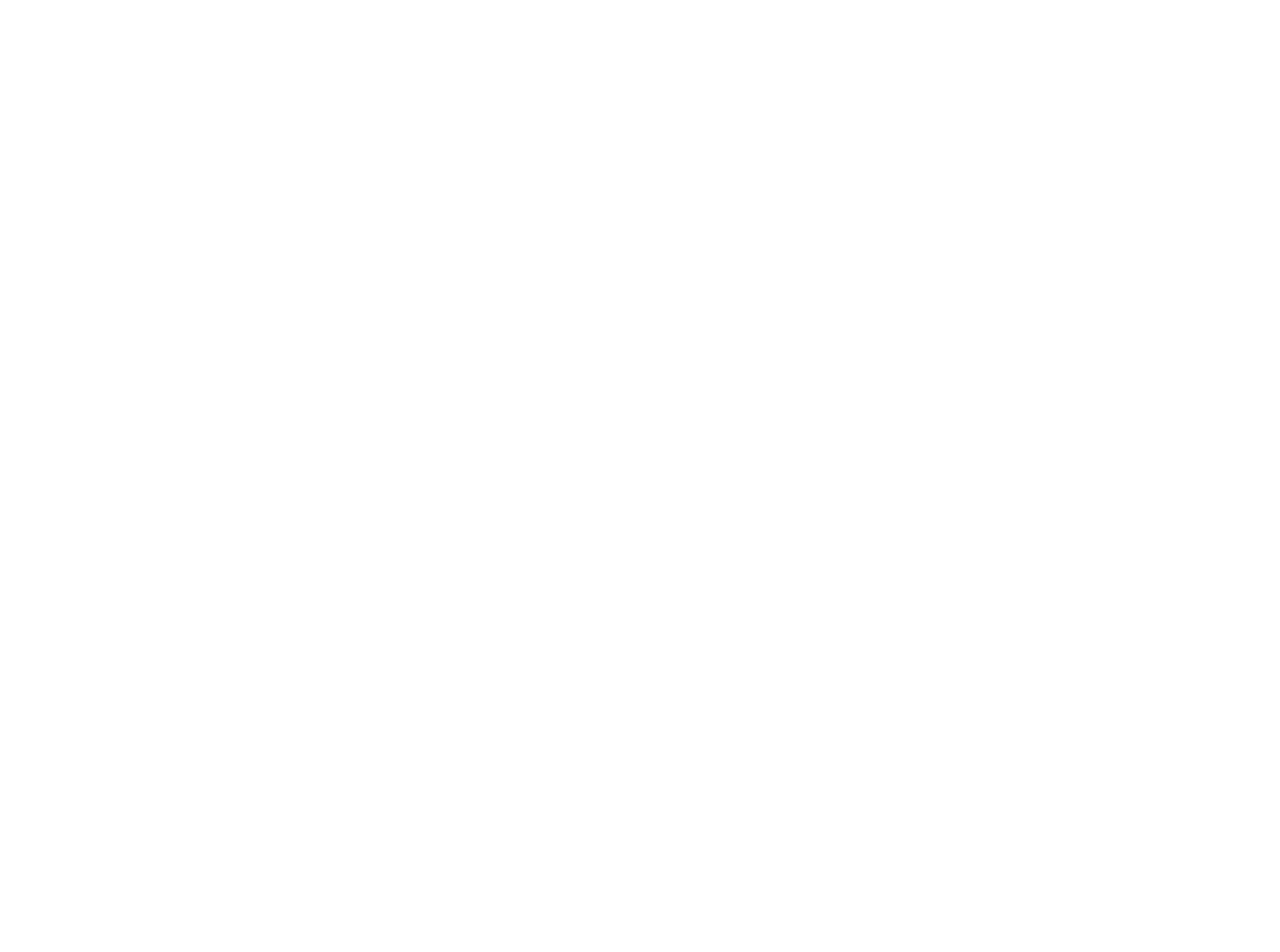
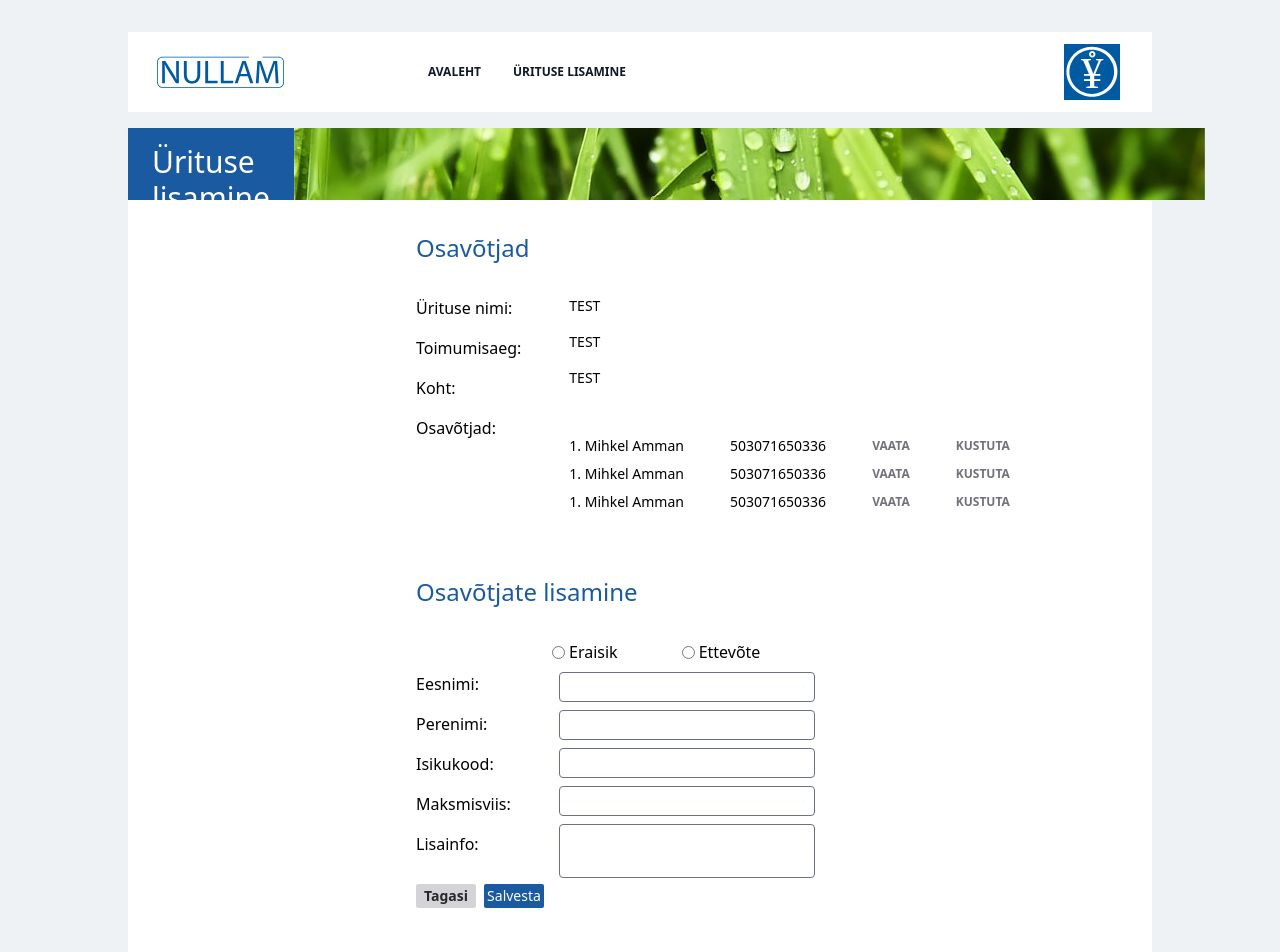
Before and after one commit to eduardteller/rik-prooviylesanne, a React (Vite) app in the folder prooviylesanne-frontend/: page /osavotjad/1 in a window 1280 px wide. Before the commit this address had no page. Shown: the top 952 px of the page. Before the commit the page ends 800 px from the top, so only its background shows below. Built offline with nearby package versions, Linux system fonts and the light colour scheme.

Commit message:
osavotjad leht pooleli

```diff
--- /dev/null
+++ b/prooviylesanne-frontend/src/Osavotjad.tsx
@@ -0,0 +1,167 @@
+import Footer from './components/Footer';
+import Header from './components/Header';
+
+const Osavotjad = () => {
+	// const { id } = useParams<{ id: string }>();
+
+	return (
+		<main className="bg-[#eef2f5] min-h-screen">
+			<div className="relative mx-auto  w-full max-w-5xl py-8 flex flex-col">
+				<Header />
+				<div className="mt-4 flex flex-col  w-full">
+					<div className="flex h-18 w-full">
+						<div className="p-4 px-6 bg-bermuda-500 text-3xl font-light text-white">
+							<h2>Ürituse lisamine</h2>
+						</div>
+						<img src="/libled.jpg" className="object-cover flex-1" alt="" />
+					</div>{' '}
+					<div className="bg-white px-8 pt-8 pb-20  flex flex-col">
+						{/* {id && (
+							<div className="mb-4 p-4 bg-blue-100 border border-blue-300 rounded">
+								<p className="text-blue-800">
+									Extracted ID from URL: <strong>{id}</strong>
+								</p>
+							</div>
+						)} */}
+						<div>
+							<div className=" flex flex-col gap-8 ml-64">
+								<h2 className="text-bermuda-500 text-2xl">Osavõtjad</h2>
+								<div className="flex gap-12">
+									<div className="flex gap-4 flex-col">
+										<p>Ürituse nimi:</p>
+										<p>Toimumisaeg:</p>
+										<p>Koht:</p>
+										<p>Osavõtjad:</p>
+									</div>
+									<div className="flex gap-4 text-sm flex-col flex-1">
+										<p>TEST</p>
+										<p>TEST</p>
+										<p>TEST</p>
+										<div className="py-8 w-4/5 flex flex-col gap-2">
+											<div className="flex text-sm justify-between">
+												<p>1. Mihkel Amman</p>
+												<p>503071650336</p>
+												<button className="text-xs font-bold text-zinc-500 uppercase cursor-pointer">
+													Vaata
+												</button>
+												<button className="text-xs font-bold text-zinc-500 uppercase cursor-pointer">
+													Kustuta
+												</button>
+											</div>
+											<div className="flex text-sm justify-between">
+												<p>1. Mihkel Amman</p>
+												<p>503071650336</p>
+												<button className="text-xs font-bold text-zinc-500 uppercase cursor-pointer">
+													Vaata
+												</button>
+												<button className="text-xs font-bold text-zinc-500 uppercase cursor-pointer">
+													Kustuta
+												</button>
+											</div>
+											<div className="flex text-sm justify-between">
+												<p>1. Mihkel Amman</p>
+												<p>503071650336</p>
+												<button className="text-xs font-bold text-zinc-500 uppercase cursor-pointer">
+													Vaata
+												</button>
+												<button className="text-xs font-bold text-zinc-500 uppercase cursor-pointer">
+													Kustuta
+												</button>
+											</div>
+										</div>
+									</div>
+								</div>
+								<form>
+									<div className=" flex flex-col  ">
+										<h2 className="text-bermuda-500 text-2xl">
+											Osavõtjate lisamine
+										</h2>
+										<div className="flex ml-34 mt-8 gap-16">
+											<div className="flex gap-1 items-center">
+												<input
+													type="radio"
+													name="participantType"
+													value="eraisik"
+													id="eraisik"
+												/>
+												<label htmlFor="eraisik">Eraisik</label>
+											</div>
+											<div className="flex gap-1 items-center">
+												<input
+													type="radio"
+													name="participantType"
+													value="ettevote"
+													id="ettevote"
+												/>
+												<label htmlFor="ettevote">Ettevõte</label>
+											</div>
+										</div>
+										<div className="flex mt-2 gap-12">
+											<div className="flex gap-4 flex-col">
+												<p>Eesnimi:</p>
+												<p>Perenimi:</p>
+												<p>Isikukood:</p>
+												<p>Maksmisviis:</p>
+												<p>Lisainfo:</p>
+											</div>
+											<div className=" flex flex-col gap-2 w-64">
+												<div>
+													<input
+														type="text"
+														className="border w-full border-gray-500 rounded-sm px-2 py-[2px]"
+													/>
+												</div>{' '}
+												<div>
+													<input
+														type="text"
+														className="border w-full border-gray-500 rounded-sm px-2 py-[2px]"
+													/>
+												</div>
+												<div>
+													<input
+														type="text"
+														className="border w-full border-gray-500 rounded-sm px-2 py-[2px]"
+													/>
+												</div>
+												<div>
+													<input
+														type="text"
+														className="border w-full border-gray-500 rounded-sm px-2 py-[2px]"
+													/>
+												</div>
+												<div>
+													<textarea
+														className="border w-full border-gray-500 rounded-sm px-2 py-[2px] resize-none"
+														name="lisainfo"
+														id="lisainfo"
+													></textarea>
+												</div>
+											</div>
+										</div>
+										<div className="flex gap-2">
+											<button
+												type="button"
+												className="bg-zinc-300 w-15 flex items-center justify-center hover:bg-zinc-400 text-zinc-800 duration-100 cursor-pointer py-[2px] text-sm  font-semibold rounded-xs "
+											>
+												Tagasi
+											</button>
+											<button
+												type="submit"
+												className="bg-bermuda-500 hover:bg-bermuda-600 duration-100 cursor-pointer py-[2px] text-sm  text-white rounded-xs w-15 disabled:opacity-50"
+											>
+												Salvesta
+											</button>
+										</div>
+									</div>
+								</form>
+							</div>
+						</div>
+					</div>
+				</div>
+				<Footer />
+			</div>
+		</main>
+	);
+};
+
+export default Osavotjad;
--- a/prooviylesanne-frontend/src/main.tsx
+++ b/prooviylesanne-frontend/src/main.tsx
@@ -4,6 +4,7 @@ import { BrowserRouter, Route, Routes } from 'react-router';
 import Avaleht from './Avaleht.tsx';
 import './index.css';
 import LisaYritus from './LisaYritus.tsx';
+import Osavotjad from './Osavotjad.tsx';
 
 const queryClient = new QueryClient();
 
@@ -13,6 +14,7 @@ createRoot(document.getElementById('root')!).render(
 			<Routes>
 				<Route path="/" element={<Avaleht />} />
 				<Route path="/lisa-yritus" element={<LisaYritus />} />
+				<Route path="/osavotjad/:id" element={<Osavotjad />} />
 			</Routes>
 		</BrowserRouter>
 	</QueryClientProvider>
```
